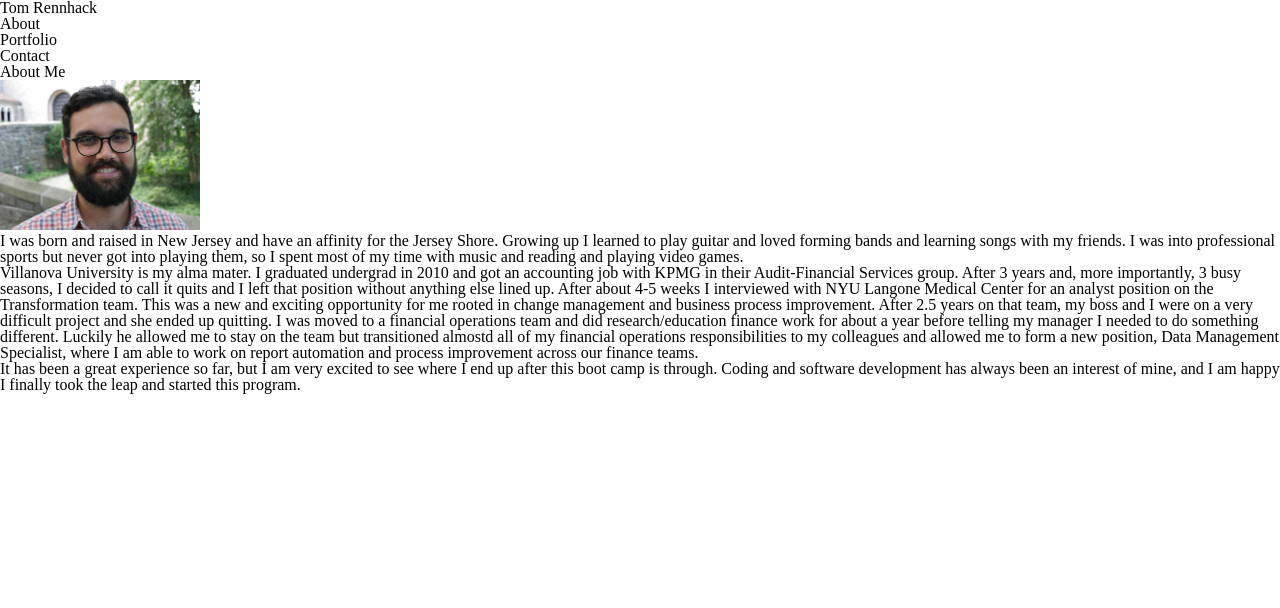
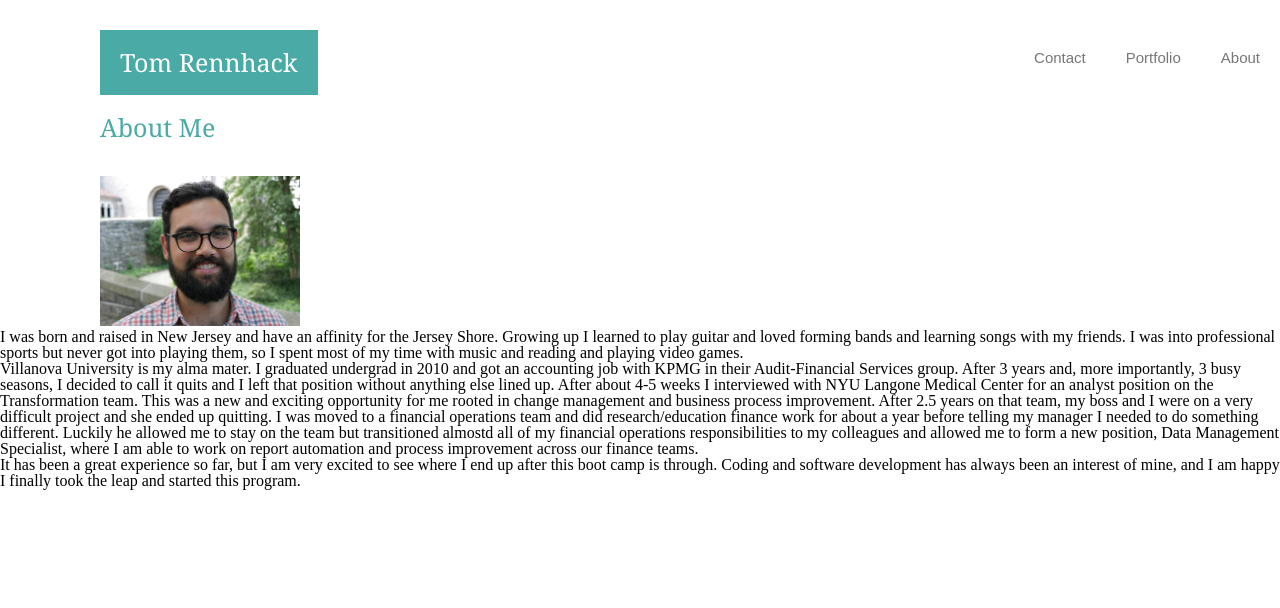
Before and after one commit to tomrennhack/basic-portfolio, a plain HTML site: page index.html in a window 1280 px wide. Drawn offline with Linux system fonts and the light colour scheme; files that its build step writes are made by us from their sources.

Commit message:
beging formatting css

```diff
--- a/assets/css/style.css
+++ b/assets/css/style.css
@@ -0,0 +1,37 @@
+header {
+    font-family: Georgia, 'Times New Roman', Times, serif;
+    font-size: 25px;
+    padding: 30px 0px 30px 100px;
+}
+
+h1 {
+    display: inline;
+    padding: 20px;
+    background-color: #4aaaa5;
+    color: white;
+    float: left;
+
+}
+
+h2 {
+    color: #4aaaa5;
+    font-family: Georgia, 'Times New Roman', Times, serif;
+    padding: 30px 0px 20px 100px;
+    font-size: 25px;
+}
+h3 {
+    display: inline;
+    padding: 20px;
+}
+
+.navi {
+    font-family: Arial, Helvetica, sans-serif;
+    font-size: 15px;
+    color: #777777;
+    float: right;
+}
+
+about {
+    padding: 100px;
+
+}
--- a/index.html
+++ b/index.html
@@ -5,9 +5,10 @@
             Tom Rennhack Bio
         </title>
         <link rel="stylesheet" type="text/css" href="reset.css">
-        <link rel="stylesheet" type="text/css" href="style.css">
+        <link rel="stylesheet" type="text/css" href="assets/css/style.css">
     </head>
     <body>
+        <header>
             <h1>
                 Tom Rennhack
             </h1>
@@ -19,10 +20,12 @@
             </h3>
             <h3 class="navi">
                 Contact
-        </h3>
+            </h3><br>
+        </header>
             <h2>
                 About Me
-        </h2>
+            </h2><br>
+        <about>
             <img src="assets/images/profile pic.jpg" width="200px">
             <p>
                 I was born and raised in New Jersey and have an affinity for the Jersey Shore. Growing up I learned to play guitar and loved forming bands and learning songs with my friends. I was into professional sports but never got into playing them, so I spent most of my time with music and reading and playing video games.
@@ -33,5 +36,6 @@
             <p>
                 It has been a great experience so far, but I am very excited to see where I end up after this boot camp is through. Coding and software development has always been an interest of mine, and I am happy I finally took the leap and started this program.
             </p>
+        </about>
     </body>
 </html>
```
Lines whose indentation alone changed are shown as unchanged.
